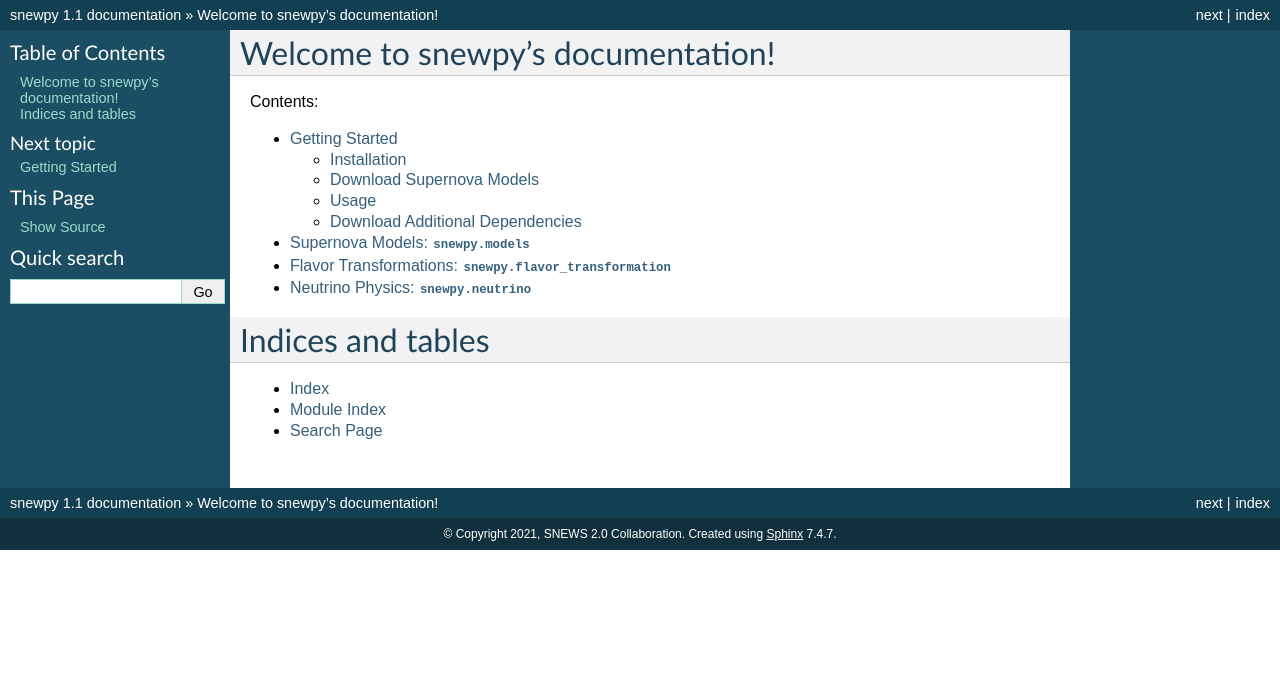
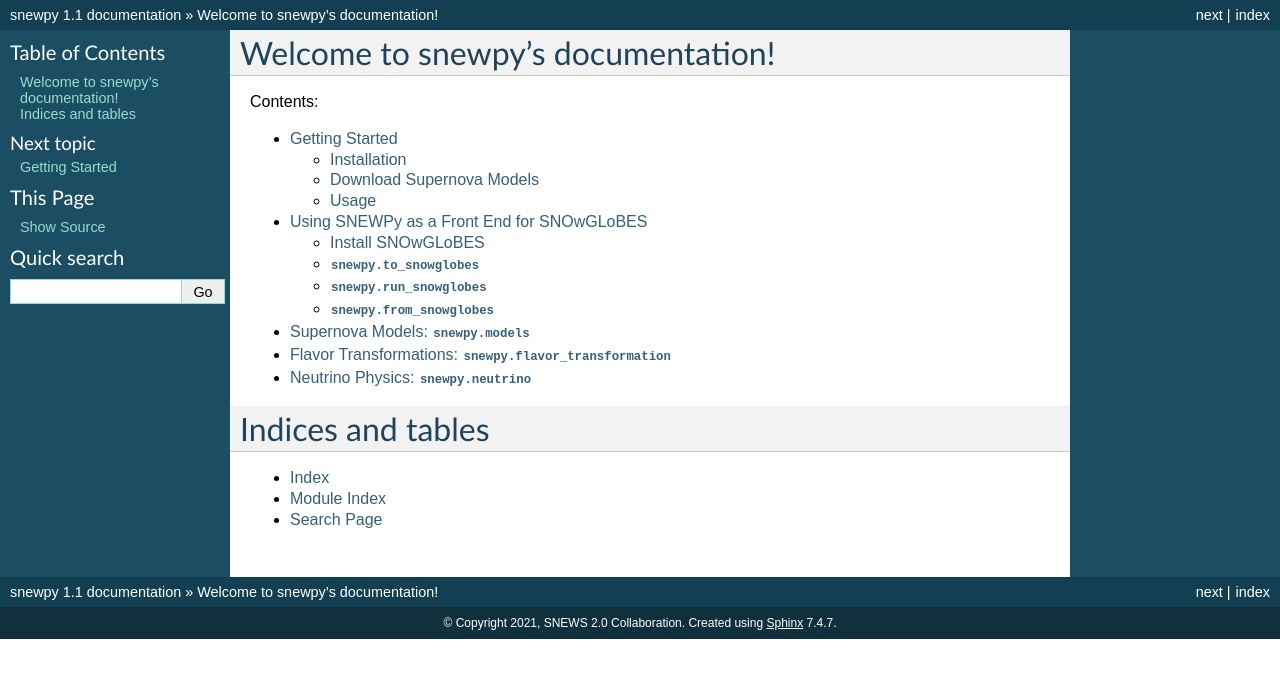
Before and after one commit to SNEWS2/snewpy, a Sphinx documentation site: the page built from doc/source/index.rst, in a window 1280 px wide. Shown: the top 678 px of the page. Built offline with Sphinx 7.4.7, drawn with Linux system fonts in a browser that asks for light colours; some of the changed lines change nothing that is shown.

Commit message:
add section for SNOwGLoBES

```diff
--- a/doc/source/gettingstarted.rst
+++ b/doc/source/gettingstarted.rst
@@ -38,14 +38,4 @@ Usage
    Include a few simple usage examples here, e.g. some basic plots for one model.
    Refer to Jupyter notebooks in ``doc/nb/`` for more usage examples.
 
-More advanced usage of SNEWPy requires SNOwGLoBES.
-
-Download Additional Dependencies
---------------------------------
-Important parts of SNEWPy’s functionality require the `SNOwGLoBES <https://github.com/SNOwGLoBES/snowglobes>`_ and
-`GLoBES <https://www.mpi-hd.mpg.de/personalhomes/globes/>`_ libraries, which need to be installed separately.
-
-.. warning::
-
-   Should we include installation instructions for those here? (E.g. copied from the README)
-   Or is it better to refer to their respective documentation for that?
+More advanced usage of SNEWPy requires SNOwGLoBES and is described in the following section.
--- a/doc/source/index.rst
+++ b/doc/source/index.rst
@@ -12,6 +12,7 @@ Contents:
    :maxdepth: 2
 
    gettingstarted
+   snowglobes
    models
    transformations
    neutrino
--- /dev/null
+++ b/doc/source/snowglobes.rst
@@ -0,0 +1,41 @@
+Using SNEWPy as a Front End for SNOwGLoBES
+==========================================
+
+.. warning::
+
+   This page summarizes the steps of using SNEWPy as a front end for SNOwGLoBES. Some TODOs:
+
+   * Add some introduction/explanations
+   * Most of the documentation on this page is currently auto-generated from docstrings, but they are incomplete for these modules.
+
+
+Install SNOwGLoBES
+------------------
+Important parts of SNEWPy’s functionality require the `SNOwGLoBES <https://github.com/SNOwGLoBES/snowglobes>`_ and
+`GLoBES <https://www.mpi-hd.mpg.de/personalhomes/globes/>`_ libraries, which need to be installed separately.
+
+.. warning::
+
+   Should we include installation instructions or simply refer to their respective documentation?
+   See https://github.com/SNEWS2/snewpy/issues/26
+
+
+``snewpy.to_snowglobes``
+------------------------
+.. automodule:: snewpy.to_snowglobes
+   :members:
+   :undoc-members:
+
+
+``snewpy.run_snowglobes``
+-------------------------
+.. automodule:: snewpy.run_snowglobes
+   :members:
+   :undoc-members:
+
+
+``snewpy.from_snowglobes``
+--------------------------
+.. automodule:: snewpy.from_snowglobes
+   :members:
+   :undoc-members:
```
